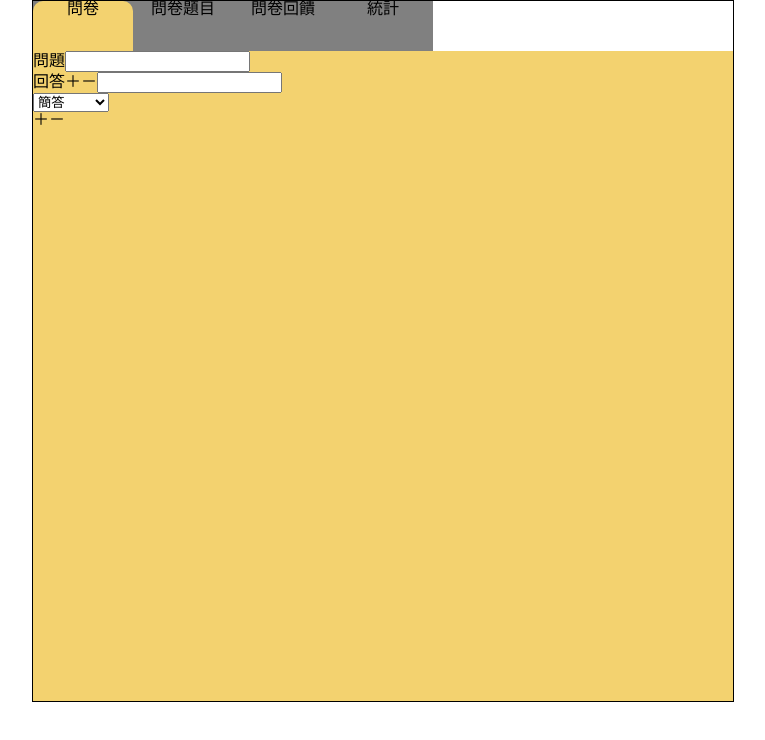
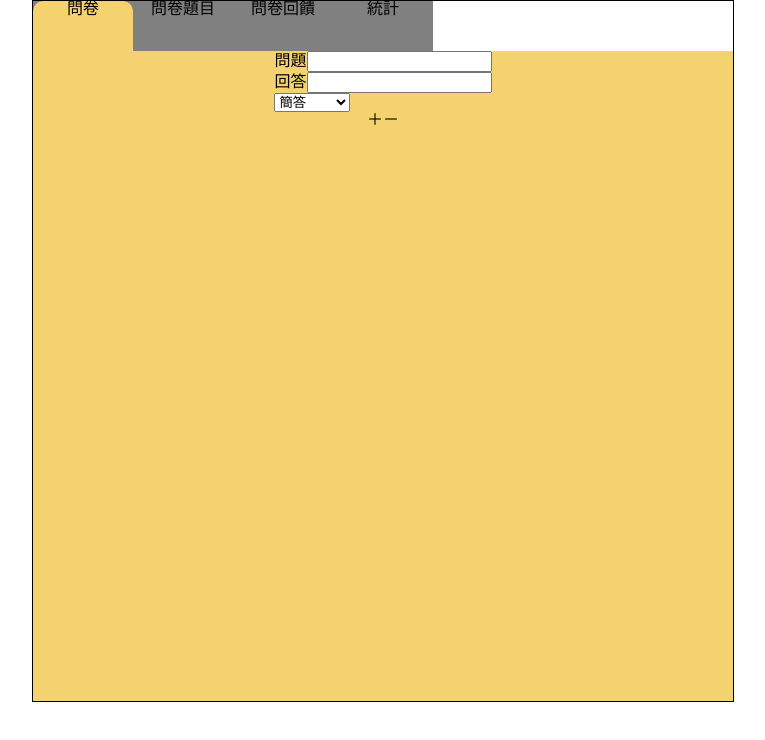
Before and after one commit to LIANG-IAN/Questionnaire_backstage_vue, a Vue app: page /backstage/topic in a window 1280 px wide. Shown: the top 740 px of the page, without its empty margins (257-1022 px from the left). Built offline with nearby package versions, Linux system fonts and the light colour scheme.

Commit message:
Topic.vue

```diff
--- a/src/views/Topic.vue
+++ b/src/views/Topic.vue
@@ -3,26 +3,37 @@
 export default {
   data() {
     return {
-      inputType: "text",
-      optionAmount: [1],
-      questionAmount: [1],
+      inputType: ["text"],
+      questionAmount: 1,
     }
   },
   methods: {
     plus(item) {
-      item = item || 0;  // 將 item 初始化為 0，如果它是 undefined
       item++;
       return item;
     },
+
+
     minus(item) {
-      item = item || 0;
       item--;
-      if (item <=0){
-        return item = 1; // 避免 input 完全消失
+      if (item <= 0) {
+        return item = 1;
       }
       return item;
+    },
+
+
+    // 僅使用在 Watch
+    getChangedIndex(newArray, oldArray) {
+      for (let i = 0; i < newArray.length; i++) {
+        if (newArray[i] !== oldArray[i]) {
+          return i;
+        }
+      }
+      return -1;
     }
-  }
+  },
+  watch: {}
 }
 </script>
 
@@ -35,12 +46,10 @@ export default {
 
       <div class="option-block">
         <label for="answer">回答</label>
-        <span @click="optionAmount[index] = plus(optionAmount[index])">＋</span>
-        <span @click="optionAmount[index] = minus(optionAmount[index])">－</span>
-        <input v-for=" (n,index) in optionAmount[index]" :key="index" type="text">
+        <input type="text">
       </div>
 
-      <select v-model="inputType">
+      <select v-model="inputType[index]">
         <option value="text">
           簡答
         </option>
@@ -53,13 +62,19 @@ export default {
       </select>
 
     </div>
-    <span @click="questionAmount = plus(questionAmount)">＋</span>
-    <span @click="questionAmount = minus(questionAmount)">－</span>
+    <div class="symbol">
+      <span @click="questionAmount = plus(questionAmount)">＋</span>
+      <span @click="questionAmount = minus(questionAmount)">－</span>
+    </div>
   </div>
 </template>
 
 <style lang="scss" scoped>
 .topic {
+  display: flex;
+  flex-direction: column;
+  justify-content: center;
+  align-items: center;
 
   .question-block {
 
```
